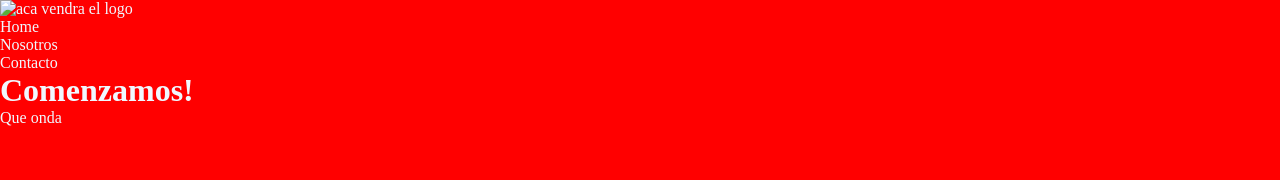
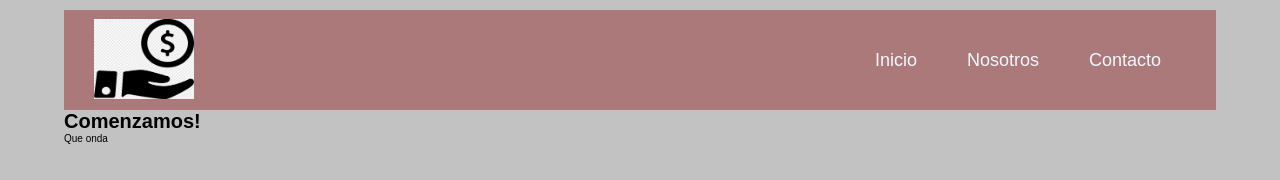
Before and after one commit to MauricioDV/practicando-libro-HTML-CSS-y-JS, a plain HTML site: page index.html in a window 1280 px wide. Drawn offline with Linux system fonts and the light colour scheme.

Commit message:
Avance en el diseño del header

```diff
--- a/estilos/estilos.css
+++ b/estilos/estilos.css
@@ -3,8 +3,60 @@
     padding: 0;
 }
 
+html{
+    font-size: 62.5%;
+    font-family: Arial, Helvetica, sans-serif;
+}
+
 body{
     width: 90%;
-    background-color: #FF0000;
+    background-color: #c2c2c2;
+    margin: 0 auto;
+    max-width: 1200px;
+}
+
+a{
+    text-decoration: none;
+}
+/*=============ENCABEZADO=================*/
+.header{
+    width: 100%;
+    height: 10rem;
+    background-color: rgba(150, 50, 50, 0.5);
+    display: flex;
+    align-items:center;
+    justify-content:space-between;
+    margin-top: 10px;
+}
+
+.logo{
+    margin: 0 30px;
+}
+
+.logo img{
+    width: 100px;
+    height: 80px;
+}
+
+.nav{
+    display: flex;
+    align-items: center;
+    margin-right: 30px;
+}
+
+.nav ul{
+    display: flex;
+}
+
+.nav li{
+    list-style: none;
+    font-size: 1.8rem;
+    margin: 25px;
+}
+
+.nav a{
     color: aliceblue;
+    justify-content: space-between;
 }
+
+/*=============CUERPO===============*/
--- a/index.html
+++ b/index.html
@@ -8,15 +8,15 @@
     <title>Practica Nº 1</title>
 </head>
 <body>
-    <header>
-        <div>
-            <img src="" alt="aca vendra el logo">
+    <header class="header">
+        <div class="logo">
+            <img src="./imagenes/logo.png" alt="aca vendra el logo">
         </div>
-        <nav>
+        <nav class="nav">
             <ul>
-                <li>Home</li>
-                <li>Nosotros </li>
-                <li>Contacto</li>
+                <li><a href="#">Inicio</a></li>
+                <li><a href="#">Nosotros</a></li>
+                <li><a href="#">Contacto</a></li>
             </ul>
         </nav>
     </header>
--- a/js/main.js
+++ b/js/main.js
@@ -1,4 +1,4 @@
 function cambiarColor(){
-    document.body.style.backgroundColor = "#0000FF";
+    document.body.style.backgroundColor = "#";
 }
 document.addEventListener("click", cambiarColor);
```
Also changed, not shown: imagenes/logo.png (added).
